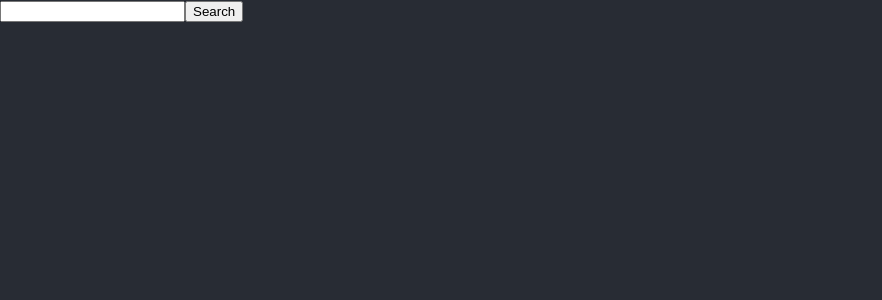
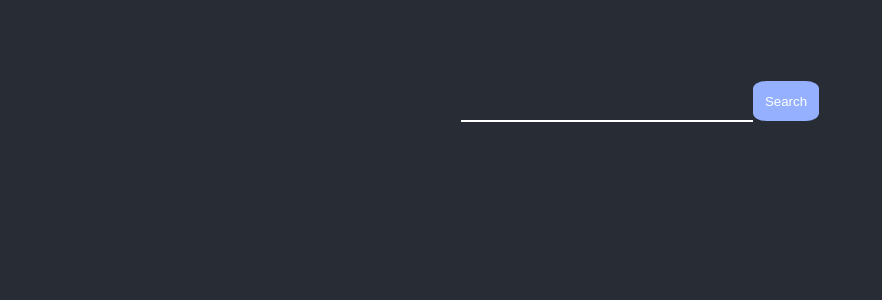
Before and after one commit to emanuelmisic/Weather-App, a React (Create React App) app: page / in a window 1280 px wide. Shown: the top 300 px of the page, without its empty margins (0-882 px from the left). Built offline with nearby package versions, Linux system fonts and the light colour scheme.

Commit message:
update SearchBar style

```diff
--- a/src/components/SearchBar.js
+++ b/src/components/SearchBar.js
@@ -1,8 +1,10 @@
+import "../styles/SearchBar.css";
+
 function SearchBar() {
   return (
-    <div className="search-bar-container">
-      <input type="text" />
-      <button>Search</button>
+    <div className="container">
+      <input type="text" className="input" />
+      <button className="button">Search</button>
     </div>
   );
 }
--- /dev/null
+++ b/src/styles/SearchBar.css
@@ -0,0 +1,31 @@
+.container {
+  margin-top: 5em;
+  display: flex;
+  justify-content: center;
+  align-items: center;
+}
+
+.input {
+  width: 15em;
+  height: 2em;
+  background-color: transparent;
+  outline: 0;
+  border: 0;
+  border-bottom: 2px solid white;
+  color: white;
+  font-size: larger;
+}
+
+.button {
+  width: 5em;
+  height: 3em;
+  background-color: rgb(148, 176, 255);
+  color: white;
+  cursor: pointer;
+  border: 0;
+  border-radius: 20%;
+}
+
+.button:hover {
+  background-color: rgb(173, 195, 255);
+}
```
